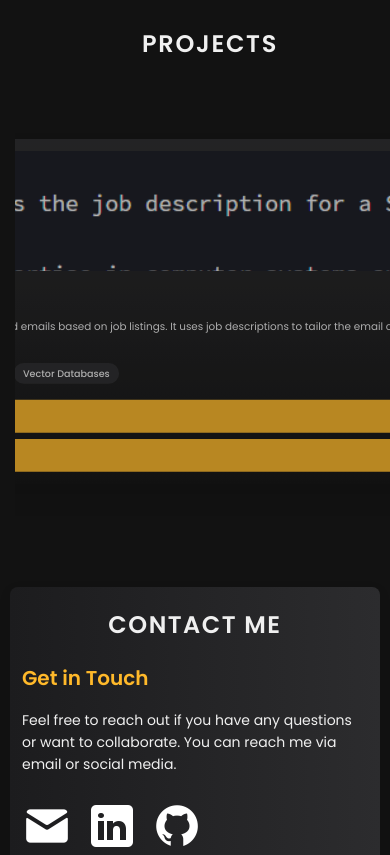
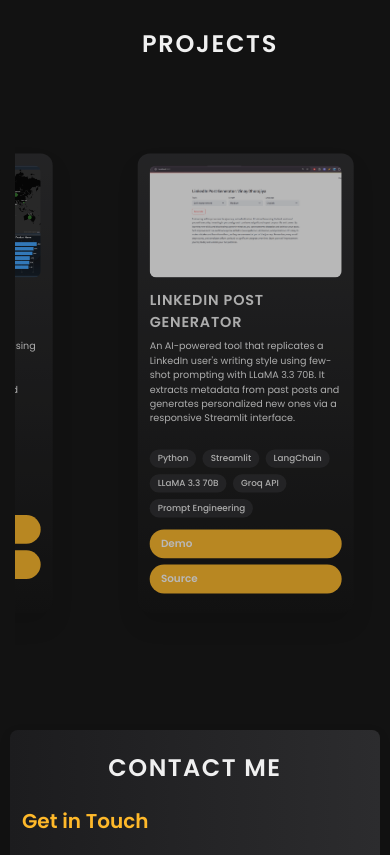
Before and after one commit to vinaydhorajiya01/myportfolio, a React (Vite) app: page / in a window 390 px wide. Shown: the part 7700-8555 px from the top of the page. Built offline with nearby package versions, Linux system fonts and the light colour scheme; a web font is replaced by a local one.

Commit message:
fix: mobile view in scrolling

```diff
--- a/src/components/Projects/ProjectCard.module.css
+++ b/src/components/Projects/ProjectCard.module.css
@@ -26,6 +26,8 @@
   box-shadow: 0 16px 30px rgba(0, 0, 0, 0.15);
   padding: 24px;
   max-width: 350px;
+  min-width: 350px;
+  width: 350px;
   margin: 10px;
   transition: transform 0.3s ease, box-shadow 0.3s ease, filter 0.3s ease;
   flex-shrink: 0; /* Prevent the card from shrinking */
@@ -139,12 +141,19 @@
 /* Responsive adjustments */
 @media screen and (max-width: 768px) {
   .container {
-    margin: 20px 0;
-    width: 100%;
+    max-width: 300px;
+    min-width: 300px;
+    width: 300px;
+    padding: 18px;
+    margin: 10px 5px;
+  }
+
+  .image {
+    height: 180px;
   }
 
   .title {
-    font-size: 24px;
+    font-size: 22px;
   }
 
   .description {
@@ -152,7 +161,7 @@
   }
 
   .skill {
-    font-size: 14px;
+    font-size: 13px;
   }
 
   .links {
@@ -163,35 +172,41 @@
 
 @media screen and (max-width: 600px) {
   .container {
-    max-width: 100%;
+    max-width: 270px;
+    min-width: 270px;
+    width: 270px;
     padding: 15px;
-    margin: 10px;
+    margin: 10px 8px;
+  }
+
+  .image {
+    height: 140px;
+    margin-bottom: 15px;
   }
 
   .title {
-    font-size: 20px;
+    font-size: 18px;
+    margin-bottom: 8px;
   }
 
   .description {
-    font-size: 13px;
-  }
-
-  .image {
-    height: 150px;
+    font-size: 12px;
+    margin-bottom: 15px;
   }
 
   .skill {
-    font-size: 12px;
-    padding: 4px 12px;
+    font-size: 11px;
+    padding: 3px 10px;
   }
 
   .link {
-    font-size: 14px;
-    padding: 10px 16px;
+    font-size: 13px;
+    padding: 8px 14px;
   }
 
   .links {
     flex-direction: column;
     gap: 8px;
+    margin-top: 15px;
   }
 }
```
